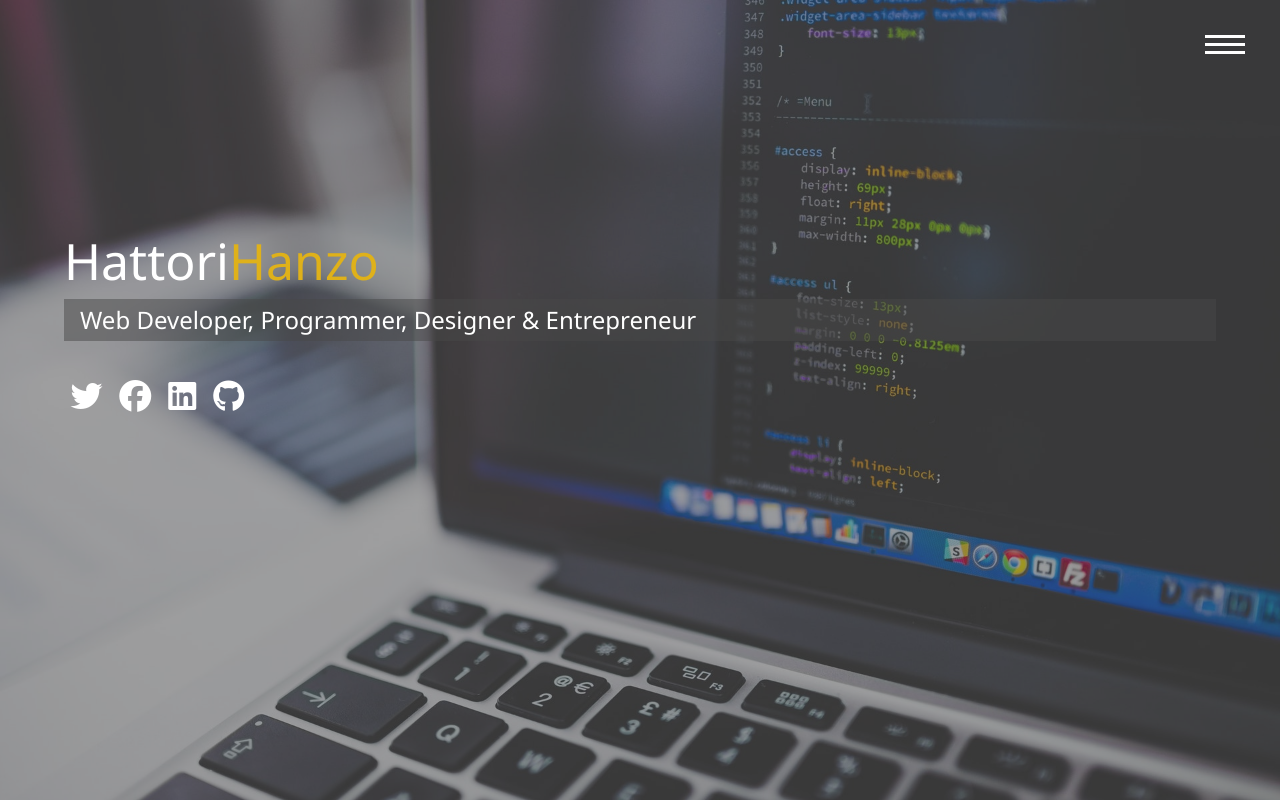
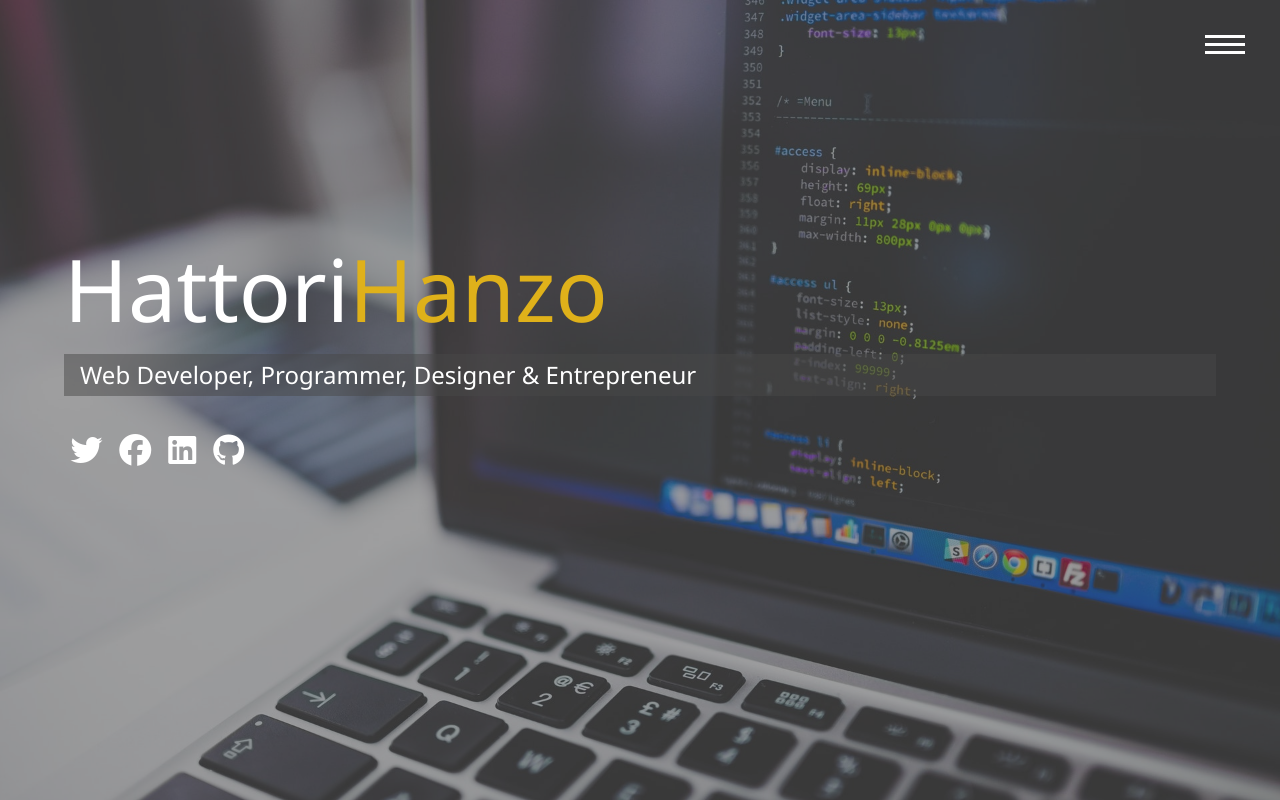
Before and after one commit to 8ch8/portfolio1, a plain HTML site: page index.html in a window 1280 px wide. Drawn offline with nearby package versions, Linux system fonts and the light colour scheme; files that its build step writes are made by us from their sources.

Commit message:
Update main.scss

```diff
--- a/scss/main.scss
+++ b/scss/main.scss
@@ -23,7 +23,7 @@ h3 {
   font-weight: 400;
 
   &.lg-heading {
-    font-size: 50px;
+    font-size: calc(3rem + 3vw);
   }
 
   &.sm-heading {
```
